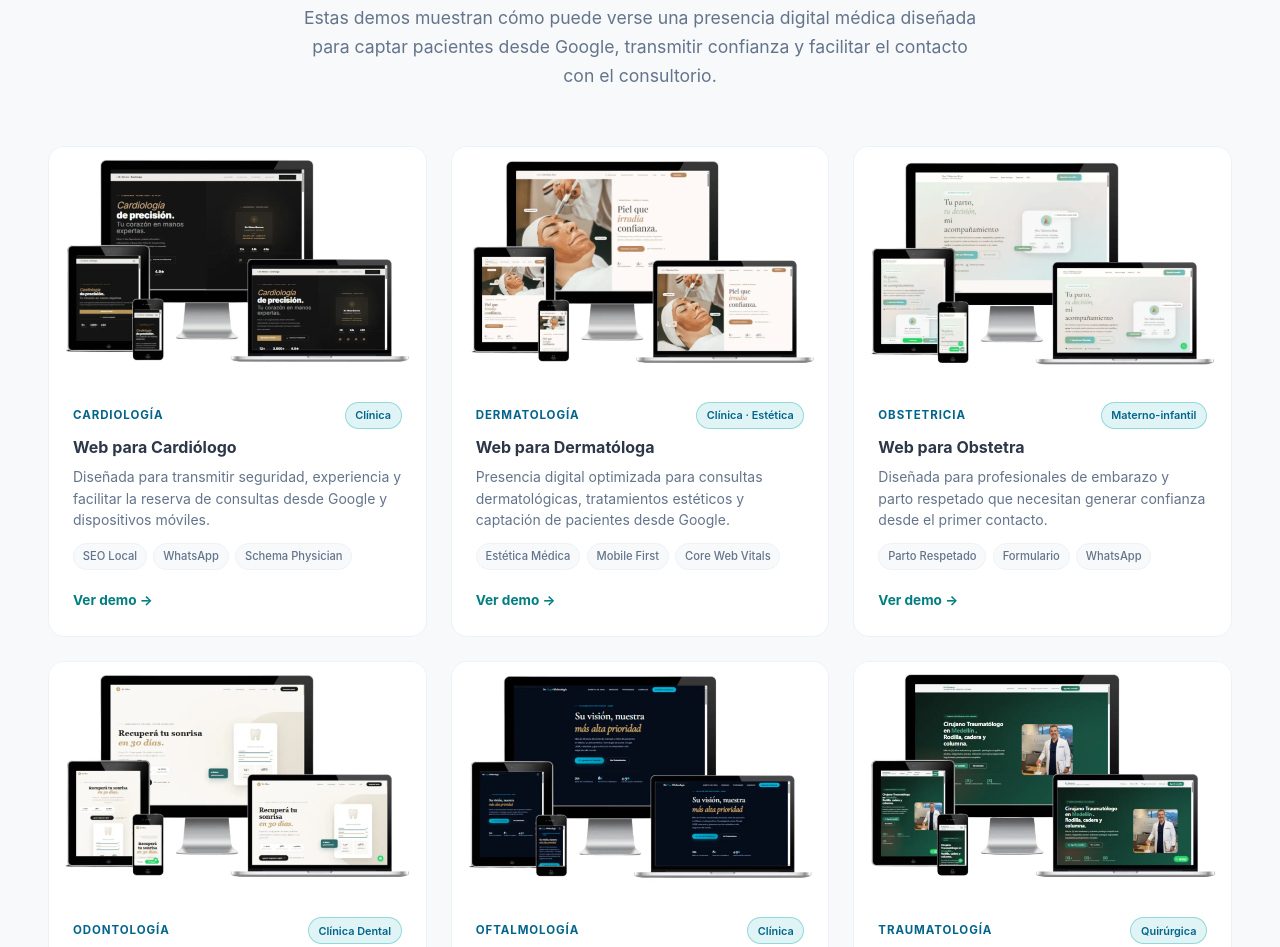
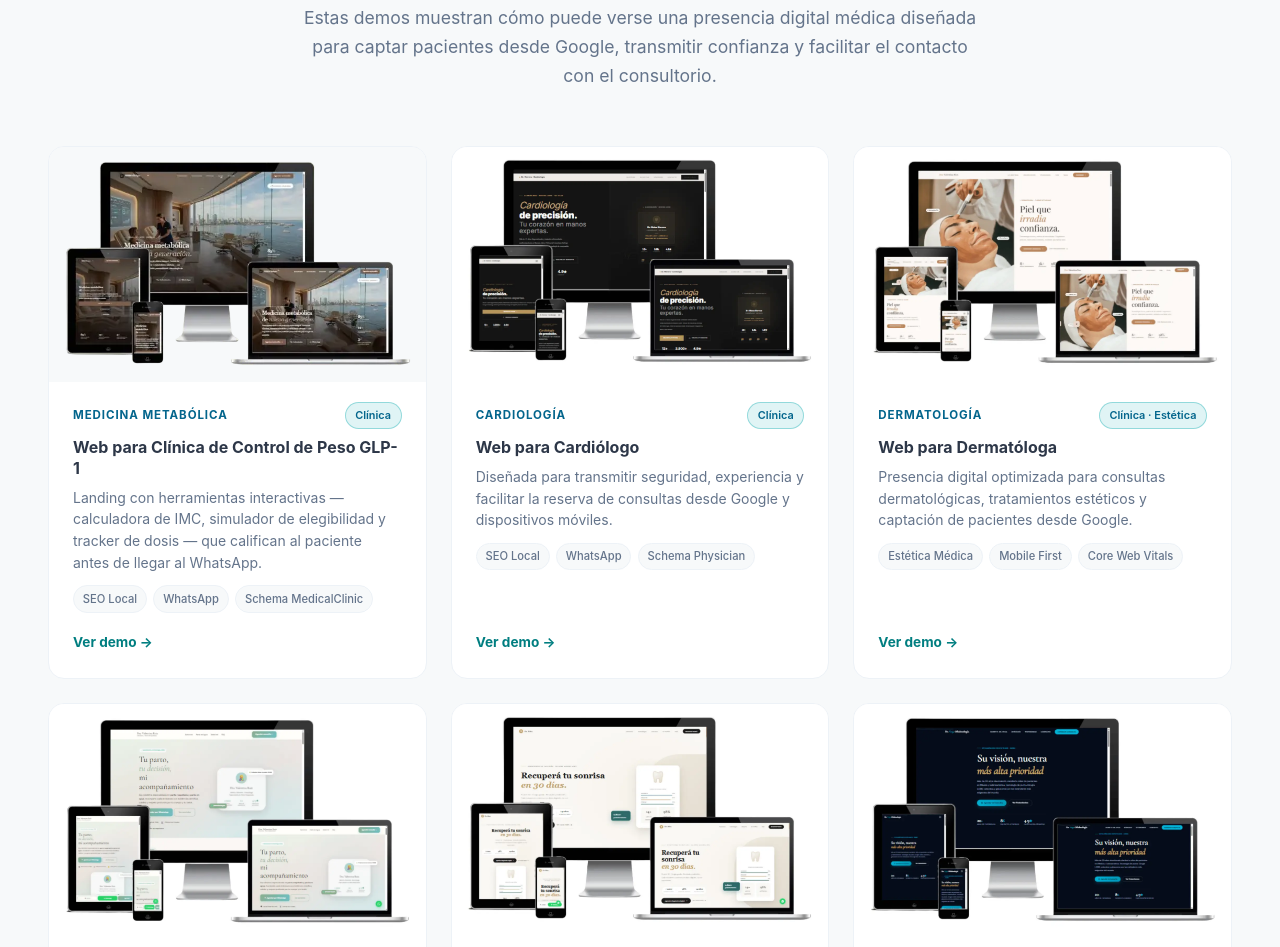
Before and after one commit to cirujanadigital/cirujanadigital, a plain HTML site: page demos-medicas/index.html in a window 1280 px wide. Shown: the part 994-1941 px from the top of the page. Drawn offline with Linux system fonts and the light colour scheme; files that its build step writes are made by us from their sources.

Commit message:
añadiento GLP1 a sitemap, a demos, a nav

```diff
--- a/components.js
+++ b/components.js
@@ -12,6 +12,7 @@
   /*  WEBS MÉDICAS — agregar cada web nueva AL PRINCIPIO. */
   const WEBS_MEDICAS = [
     { href: 'https://metododoshas.com', label: 'Nutricionista', external: true },
+    { href: 'clinica-control-peso-glp1/', label: 'GLP1', external: false },
     { href: '/pagina-web-traumatologo/', label: 'Traumatólogo', external: false },
     { href: '/pagina-web-para-doula/', label: 'Doula', external: false },
     { href: '/pagina-web-medico-anestesiologo/', label: 'Anestesiólogo', external: false },
@@ -45,9 +46,7 @@
     { href: '/recursos/plantillas-gbp/', label: 'Plantillas para Google Maps' },
   ];
 
-  /* ──────────────────────────────────────────────────────────
-     HELPER: marcar link activo según URL actual
-     ────────────────────────────────────────────────────────── */
+  /*  HELPER: marcar link activo según URL actual     */
   function isActive(href) {
     const path = window.location.pathname;
     if (href === '/') return path === '/';
--- a/demos-medicas/index.html
+++ b/demos-medicas/index.html
@@ -1395,6 +1395,41 @@
 
         <div class="demos-grid" role="list" aria-label="Demos médicas por especialidad">
 
+          <!-- GLP-1 / CONTROL DE PESO -->
+          <article class="demo-card" role="listitem" data-category="clinica">
+            <a href="clinica-control-peso-glp1/" aria-label="Ver demo: Clínica de control de peso GLP-1" tabindex="-1">
+              <div class="demo-card__img-wrap">
+                <img src="img/mockups/glp1-control-peso.webp"
+                  alt="Ejemplo de página web para clínica de control de peso GLP-1" width="720" height="450"
+                  loading="lazy" decoding="async" class="demo-card__img">
+                <div class="demo-card__overlay" aria-hidden="true">
+                  <span class="demo-card__overlay-label">
+                    Ver demo completa
+                  </span>
+                </div>
+              </div>
+            </a>
+            <div class="demo-card__body">
+              <div class="demo-card__top">
+                <span class="demo-card__specialty">Medicina Metabólica</span>
+                <span class="demo-card__tag">Clínica</span>
+              </div>
+              <h3 class="demo-card__title">Web para Clínica de Control de Peso GLP-1</h3>
+              <p class="demo-card__desc">
+                Landing con herramientas interactivas — calculadora de IMC, simulador de elegibilidad y tracker de dosis
+                — que califican al paciente antes de llegar al WhatsApp.
+              </p>
+              <div class="demo-card__features">
+                <span class="demo-card__feature">SEO Local</span>
+                <span class="demo-card__feature">WhatsApp</span>
+                <span class="demo-card__feature">Schema MedicalClinic</span>
+              </div>
+              <a href="clinica-control-peso-glp1/" class="demo-card__cta">
+                Ver demo →
+              </a>
+            </div>
+          </article>
+
           <!-- CARDIOLOGÍA -->
           <article class="demo-card" role="listitem" data-category="clinica">
             <a href="pagina-web-para-cardiologo/" aria-label="Ver demo: Web para cardiólogo" tabindex="-1">
--- a/sitemap-pages.xml
+++ b/sitemap-pages.xml
@@ -104,6 +104,12 @@
        WEBS MÉDICAS
   ════════════════════════════════════════ -->
     <url>
+    <loc>https://cirujanadigital.com/clinica-control-peso-glp1/</loc>
+    <lastmod>2026-08-26</lastmod>
+    <changefreq>monthly</changefreq>
+    <priority>0.8</priority>
+  </url>
+    <url>
     <loc>https://cirujanadigital.com/pagina-web-traumatologo/</loc>
     <lastmod>2026-05-05</lastmod>
     <changefreq>monthly</changefreq>
```
